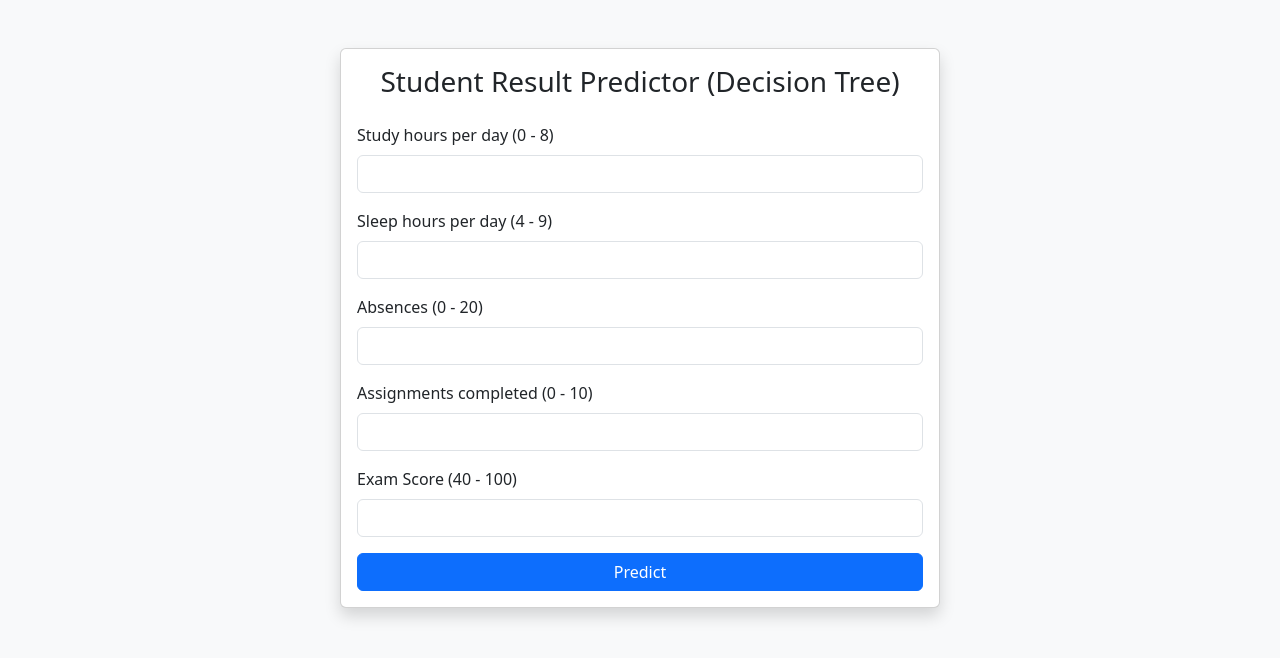
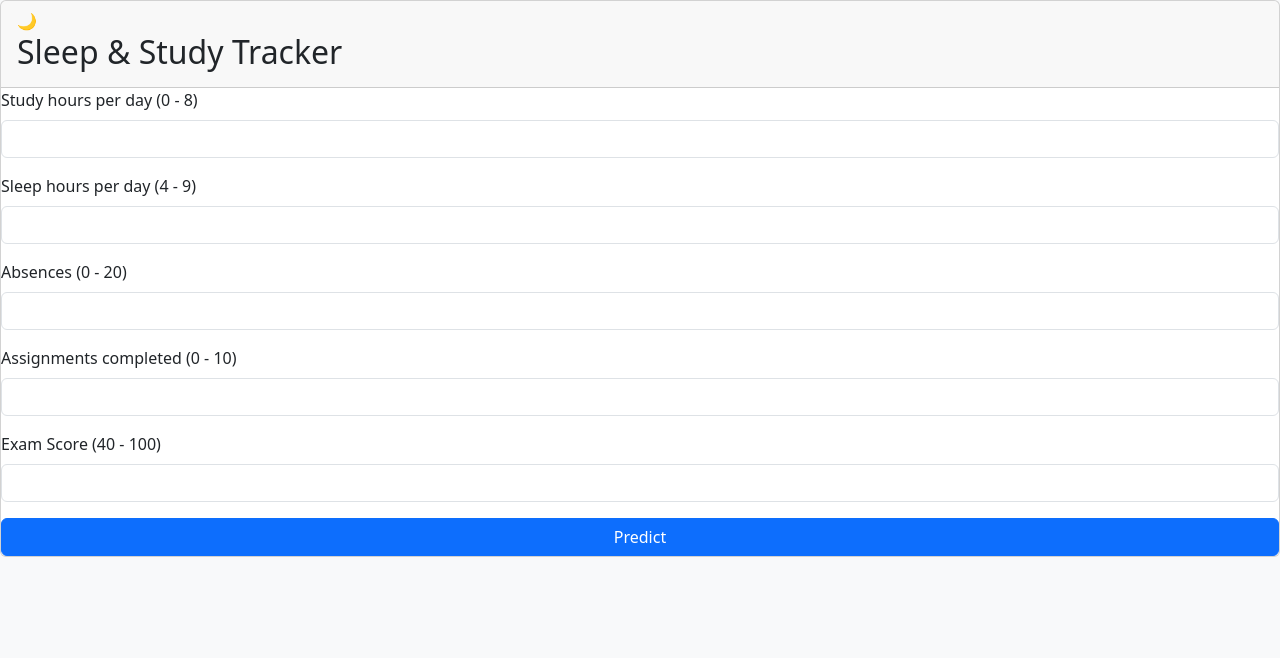
Before and after one commit to Venvienne/Student_result_predictor, a Flask app: page / in a window 1280 px wide. Shown: the top 658 px of the page. Run offline with Flask 2, Linux system fonts and the light colour scheme; parts of the project's set-up code (start-up, migrations or seed data) failed here and were passed over.

Commit message:
Update index.html

```diff
--- a/student_result_predictor/templates/index.html
+++ b/student_result_predictor/templates/index.html
@@ -7,11 +7,17 @@
   <link href="https://cdn.jsdelivr.net/npm/bootstrap@5.3.2/dist/css/bootstrap.min.css" rel="stylesheet">
 </head>
 <body class="bg-light">
-  <div class="container mt-5">
+  <!-- <div class="container mt-5">
     <div class="card mx-auto shadow" style="max-width: 600px;">
       <div class="card-body">
-        <h3 class="text-center mb-4">Student Result Predictor (Decision Tree)</h3>
+        <h3 class="text-center mb-4">Student Result Predictor (Decision Tree)</h3> -->
         <form action="{{ url_for('predict') }}" method="post">
+
+              <div class="card">
+                <div class="card-header">
+                    <span class="icon moon">🌙</span>
+                    <h2>Sleep & Study Tracker</h2>
+                </div>
 
           <div class="mb-3">
             <label class="form-label">Study hours per day (0 - 8)</label>
```
